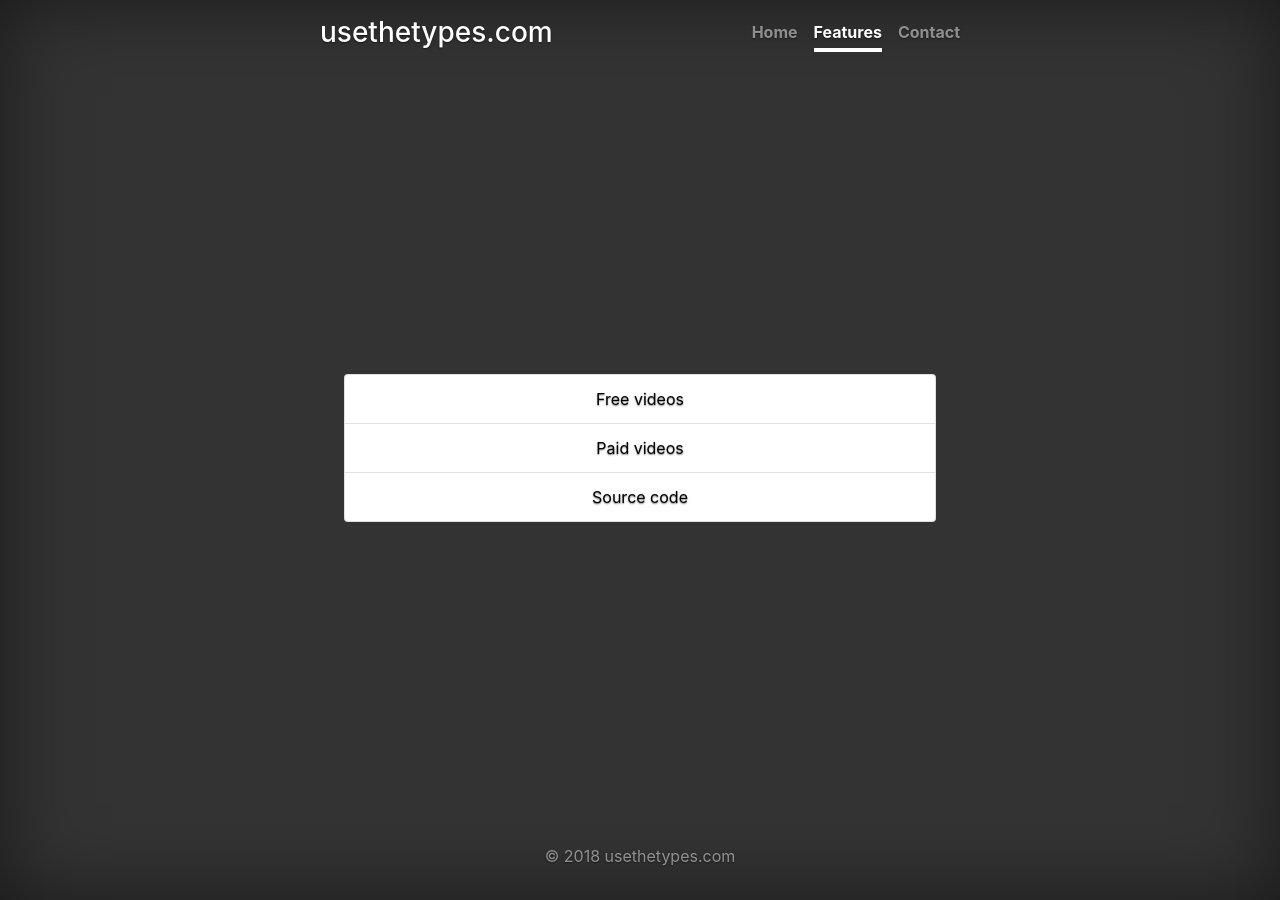
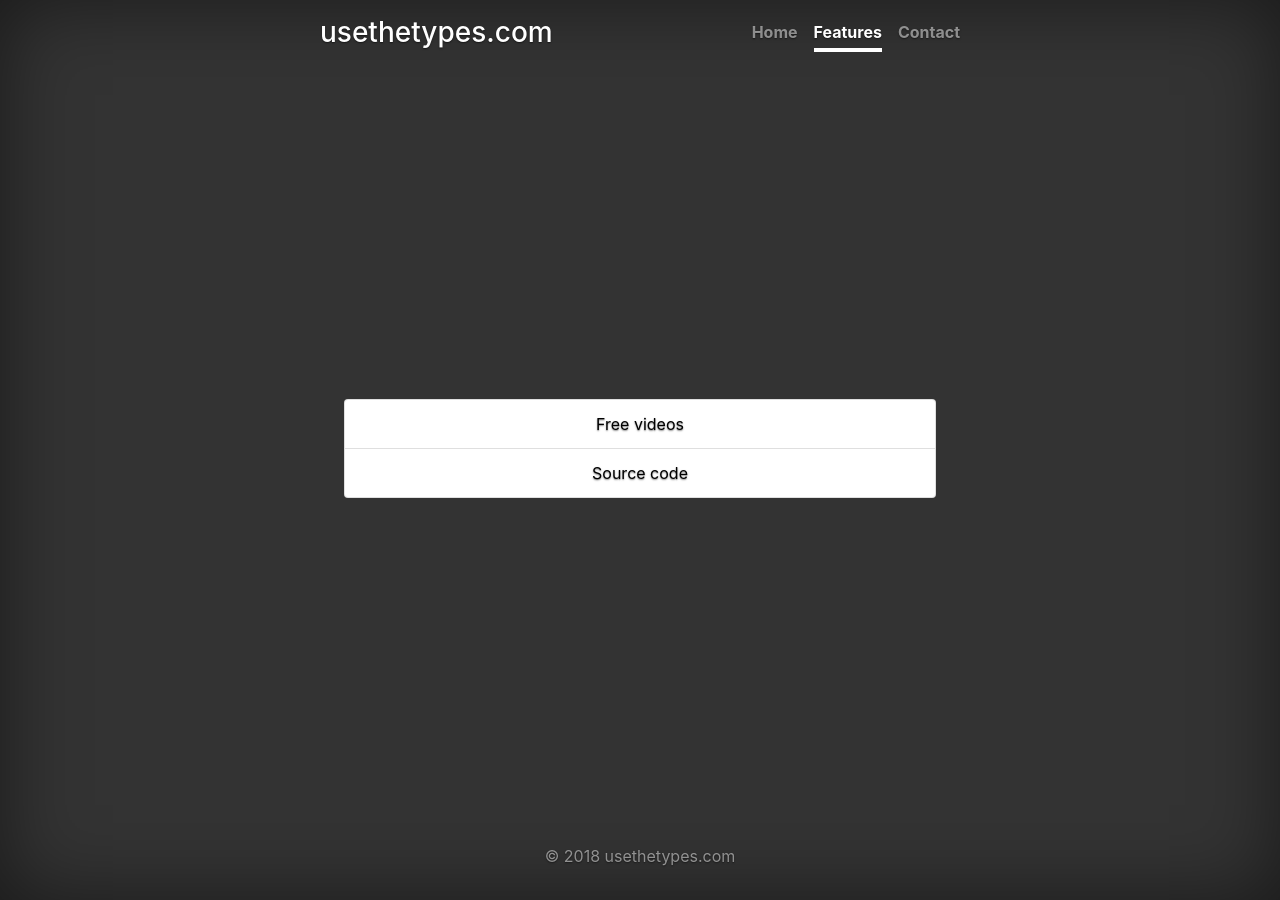
Before and after one commit to usethetypes/usethetypes.github.io, a Jekyll site: the page built from features.html, in a window 1280 px wide. Built offline with Jekyll 4.4.1, drawn with Linux system fonts in a browser that asks for light colours.

Commit message:
Remove reference to paid videos for now

```diff
--- a/features.html
+++ b/features.html
@@ -4,6 +4,5 @@ layout: cover
 ---
 <ul class="list-group" style="color: #000">
   <li class="list-group-item">Free videos</li>
-  <li class="list-group-item">Paid videos</li>
   <li class="list-group-item">Source code</li>
 </ul>
```
